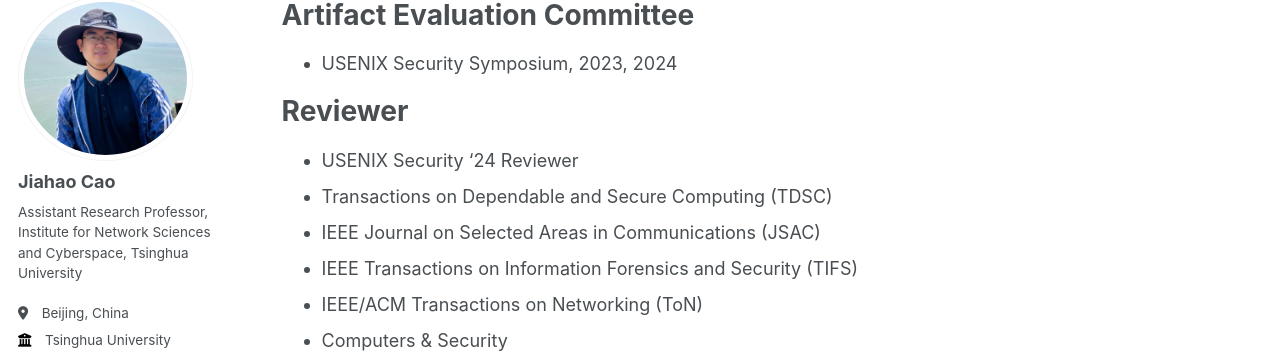
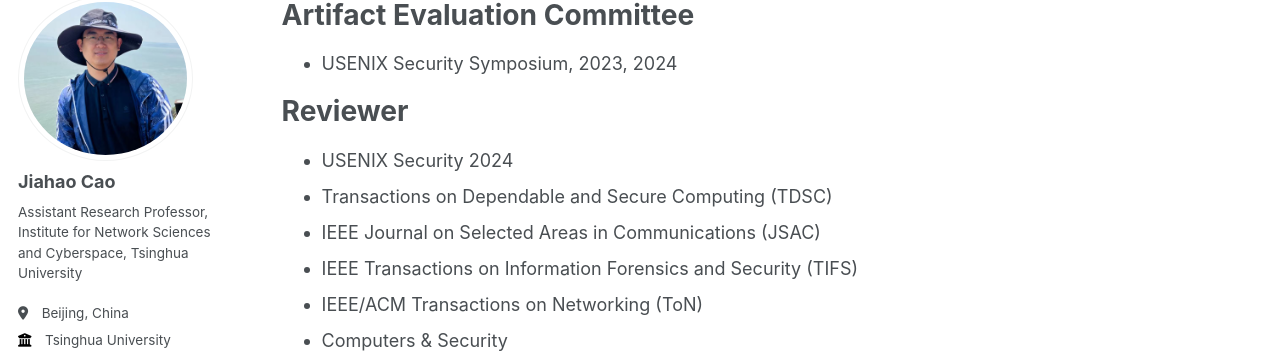
Before and after one commit to caojh15/caojh15.github.io, a Jekyll site: the page built from _pages/services.md, in a window 1280 px wide and 900 px high, scrolled down 421 px. Shown: the part 110-463 px from the top of the window. Built offline with Jekyll 4.4.1, drawn with Linux system fonts in a browser that asks for light colours; some web fonts are replaced.

Commit message:
Update services.md

```diff
--- a/_pages/services.md
+++ b/_pages/services.md
@@ -20,7 +20,7 @@ author_profile: true
 * USENIX Security Symposium, 2023, 2024
 
 # Reviewer
-* USENIX Security '24 Reviewer
+* USENIX Security 2024
 * Transactions on Dependable and Secure Computing (TDSC)
 * IEEE Journal on Selected Areas in Communications (JSAC)
 * IEEE Transactions on Information Forensics and Security (TIFS)
```
